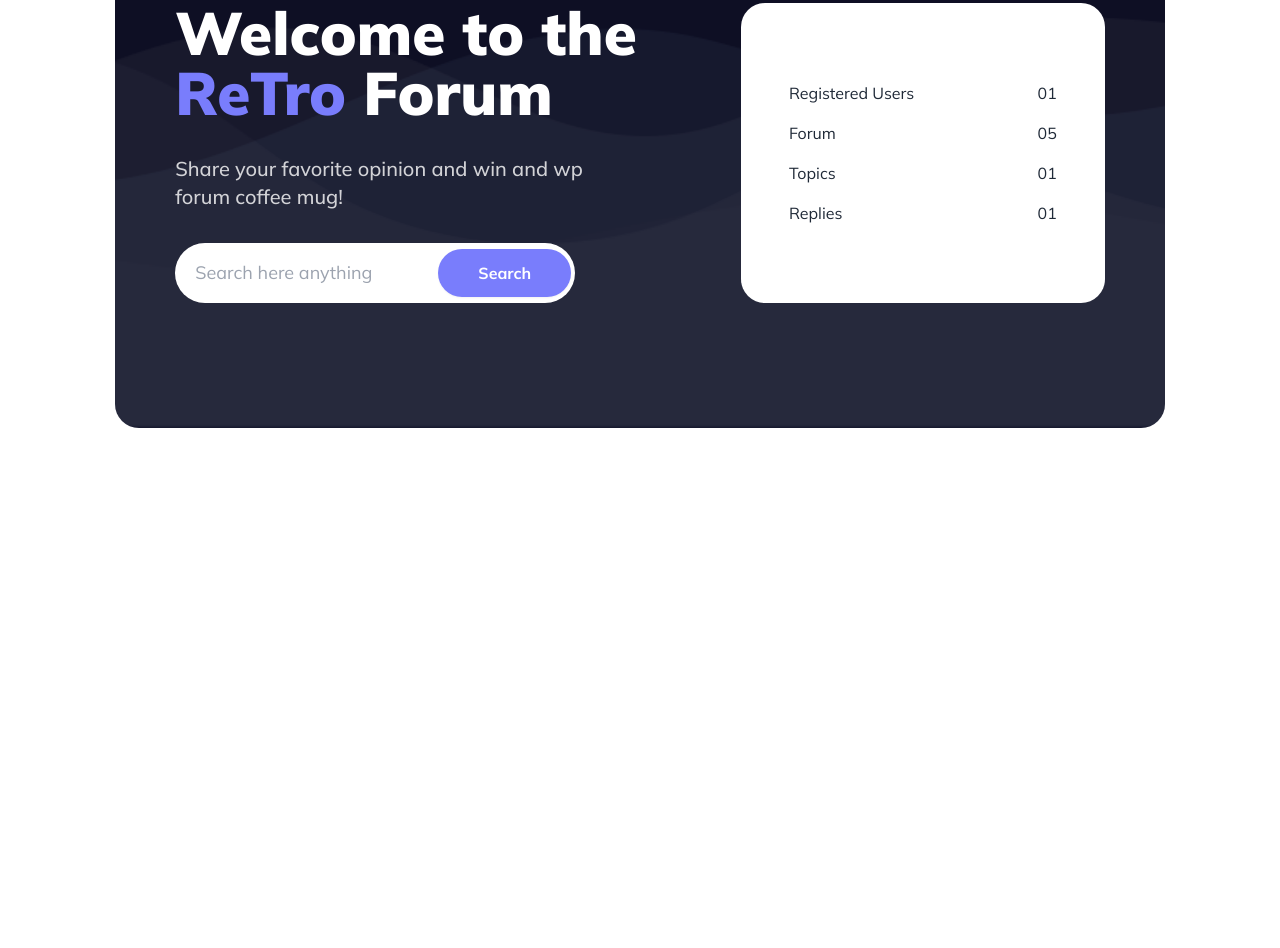
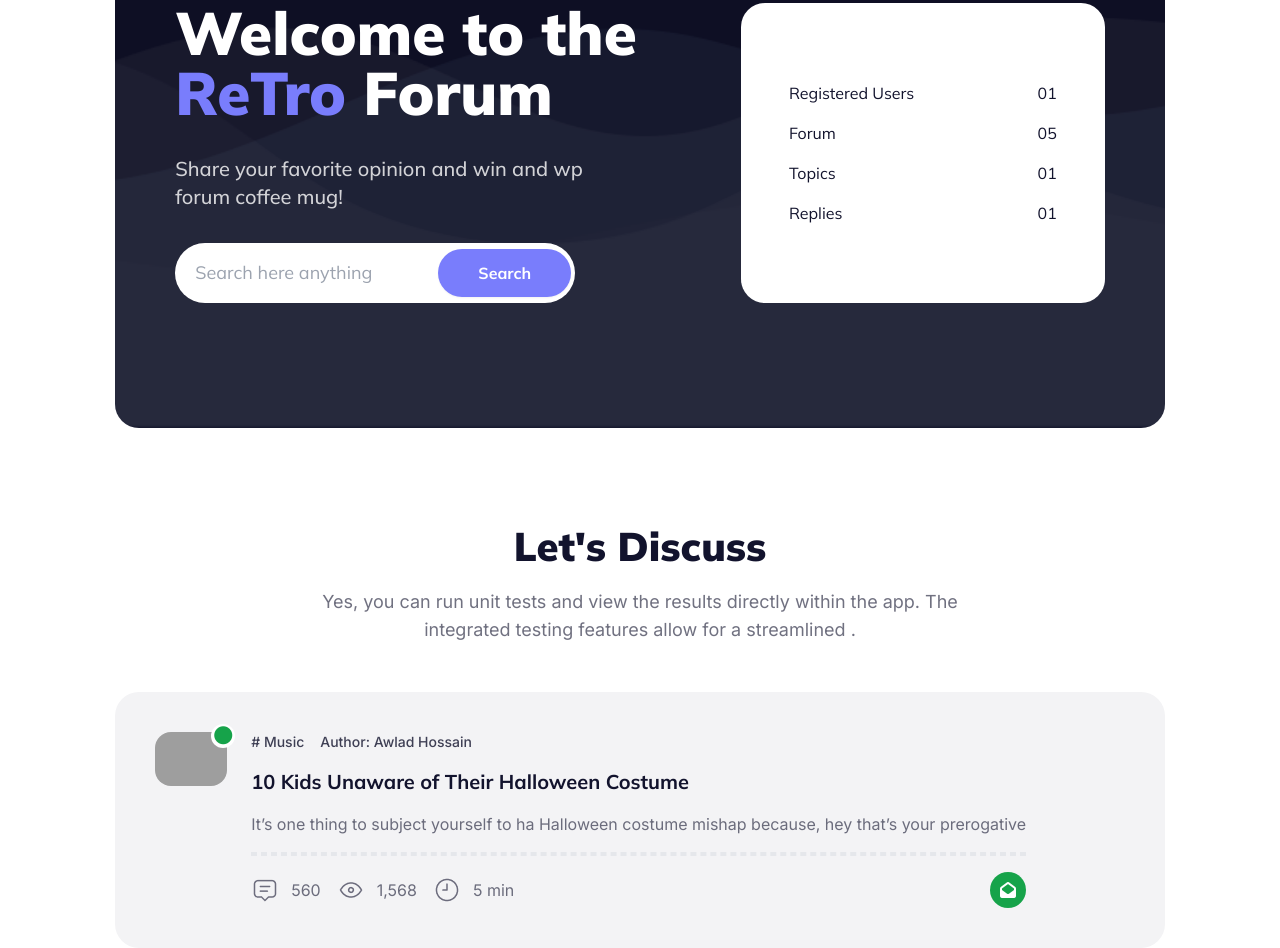
Before and after one commit to NoorTushar/discuss-net, a plain HTML site: page index.html in a window 1280 px wide. Shown: the part 226-1174 px from the top of the page. Before the commit the page ends 800 px from the top, so only its background shows below. Drawn offline with nearby package versions, Linux system fonts and the light colour scheme; grey boxes are pictures that could not be loaded.

Commit message:
each blog item design done for desktop

```diff
--- a/index.html
+++ b/index.html
@@ -39,7 +39,7 @@
          };
       </script>
    </head>
-   <body class="font-mulish">
+   <body class="font-mulish text-our-black">
       <header class="max-w-[1170px] md:w-[82%] mx-auto mt-4 md:mt-7">
          <!-- navbar starts -->
          <nav class="navbar">
@@ -189,7 +189,109 @@
          <section
             id="letsDiscuss"
             class="mt-[60px] md:mt-[100px] max-w-[1170px] w-[90%] md:w-[82%] mx-auto"
-         ></section>
+         >
+            <!-- section title start -->
+            <div class="text-our-black text-center mb-12">
+               <h2 class="font-black text-3xl md:text-[40px] mb-4 md:mb-6">
+                  Let's Discuss
+               </h2>
+               <p
+                  class="opacity-60 font-inter text-sm md:text-lg max-w-[690px] mx-auto"
+               >
+                  Yes, you can run unit tests and view the results directly
+                  within the app. The integrated testing features allow for a
+                  streamlined .
+               </p>
+            </div>
+            <!-- section title end -->
+
+            <!-- Blogs Main Div Start-->
+            <div>
+               <!-- Left Blog Div Start -->
+               <div>
+                  <!-- Each Blog Item -->
+                  <div class="bg-[#F3F3F5] rounded-3xl p-10 flex gap-6">
+                     <!-- inner left blogger image -->
+                     <div class="size-[72px] relative">
+                        <img
+                           class="w-full rounded-2xl"
+                           src="https://i.ibb.co/wYxp7d6/pexels-spencer-selover-428328.jpg"
+                           alt=""
+                        />
+                        <i
+                           class="fa-solid fa-circle text-lg text-green-600 absolute -right-2 -top-2 bg-white rounded-full size-6 flex justify-center items-center"
+                        ></i>
+                     </div>
+                     <!-- inner right blog details -->
+                     <div class="space-y-4">
+                        <div
+                           class="*:opacity-80 flex space-x-4 font-inter text-our-black font-medium text-sm"
+                        >
+                           <p># <span>Music</span></p>
+                           <p>Author: <span>Awlad Hossain</span></p>
+                        </div>
+
+                        <h3 class="text-xl font-bold">
+                           10 Kids Unaware of Their Halloween Costume
+                        </h3>
+
+                        <p class="opacity-60 font-inter">
+                           It’s one thing to subject yourself to ha Halloween
+                           costume mishap because, hey that’s your prerogative
+                        </p>
+
+                        <!-- border hr -->
+                        <hr class="border-2 border-dashed" />
+
+                        <div class="flex justify-between">
+                           <div
+                              class="flex gap-4 *:flex *:items-center *:space-x-3"
+                           >
+                              <div>
+                                 <img
+                                    src="assets/images/tabler-icon-message-2.png"
+                                    alt=""
+                                 />
+                                 <span class="opacity-60 font-inter">560</span>
+                              </div>
+
+                              <div>
+                                 <img
+                                    src="assets/images/tabler-icon-eye.png"
+                                    alt=""
+                                 />
+                                 <span class="opacity-60 font-inter"
+                                    >1,568</span
+                                 >
+                              </div>
+
+                              <div>
+                                 <img
+                                    src="assets/images/tabler-icon-clock-hour-9.png"
+                                    alt=""
+                                 />
+                                 <span class="opacity-60 font-inter"
+                                    >5 min</span
+                                 >
+                              </div>
+                           </div>
+                           <!-- Read Button -->
+                           <div>
+                              <button
+                                 id="readBtn"
+                                 class="bg-green-600 text-white size-9 rounded-full flex items-center justify-center"
+                              >
+                                 <i class="fa-solid fa-envelope-open"></i>
+                              </button>
+                           </div>
+                        </div>
+                     </div>
+                  </div>
+               </div>
+               <!-- Left Blog Div End -->
+            </div>
+            <!-- Blogs Main Div End-->
+         </section>
          <!-- Let's Discuss Section End -->
       </main>
       <footer></footer>
```
Also changed, not shown: assets/images/tabler-icon-clock-hour-9.png (added), assets/images/tabler-icon-eye.png (added), assets/images/tabler-icon-message-2.png (added).
